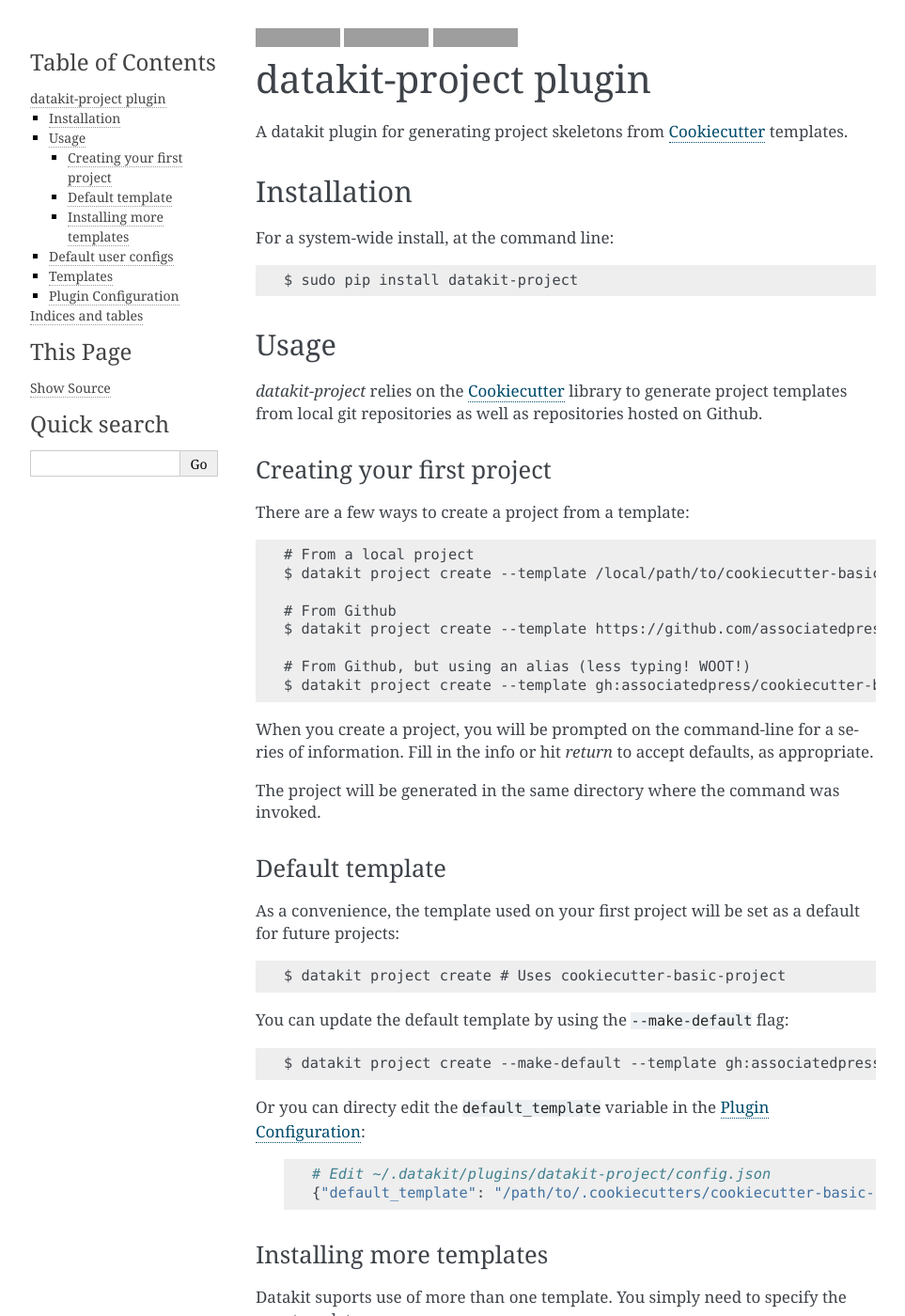
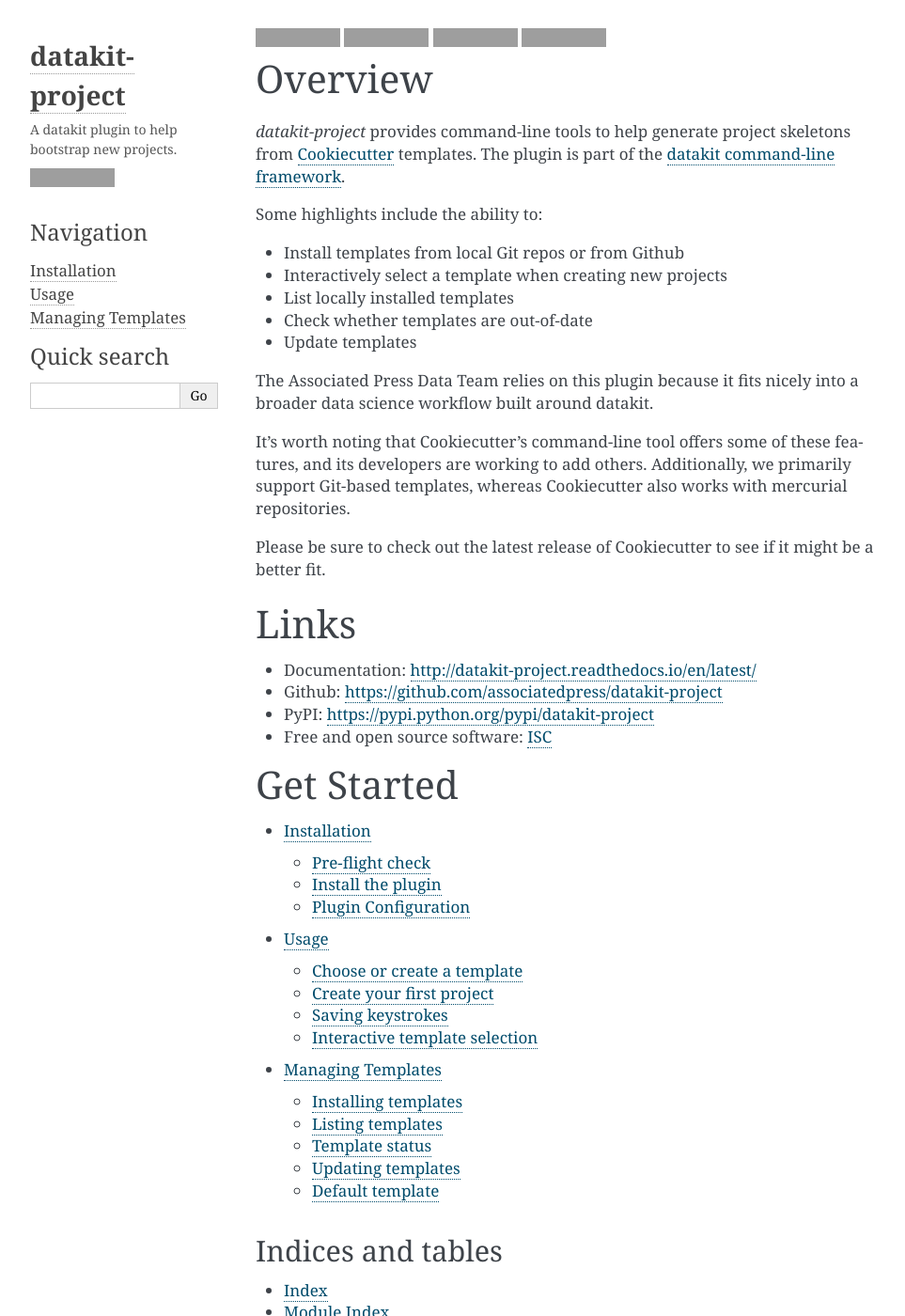
Before and after one commit to associatedpress/datakit-project, a Sphinx documentation site: the page built from docs/index.rst, in a window 1280 px wide and 1400 px high. Shown: the whole window at 94% size, without its empty margins (148-1111 px from the left). Built offline with Sphinx 7.4.7, drawn with Linux system fonts in a browser that asks for light colours; some of the changed text lies outside the part shown; grey boxes are pictures that could not be loaded.

Commit message:
Update docs to reflect v0.3.0 changes and sphinx configs #19

```diff
--- a/README.rst
+++ b/README.rst
@@ -1,6 +1,8 @@
 .. image:: https://img.shields.io/pypi/v/datakit-project.svg
-        :target: https://pypi.python.org/pypi/datakit-project
+    :target: https://pypi.python.org/pypi/datakit-project
 
+.. image:: https://img.shields.io/pypi/pyversions/datakit-project.svg
+    :target: https://pypi.python.org/pypi/datakit-project
 
 .. image:: https://img.shields.io/travis/associatedpress/datakit-project.svg
     :target: https://travis-ci.org/associatedpress/datakit-project
@@ -10,121 +12,29 @@
     :target: http://datakit-project.readthedocs.io/en/latest/
     :alt: Documentation Status
 
-===============================
-datakit-project plugin
-===============================
+Overview
+========
 
-A datakit plugin for generating project skeletons from Cookiecutter_ templates.
+`datakit-project` provides command-line tools to help generate project skeletons from Cookiecutter_ templates.
+The plugin is part of the `datakit command-line framework`_.
 
-Installation
-============
+Some highlights include the ability to:
 
-For a system-wide install, at the command line::
+* Install templates from local Git repos or from Github
+* Interactively select a template when creating new projects
+* List locally installed templates
+* Check whether templates are out-of-date
+* Update templates
 
-    $ sudo pip install datakit-project
+The Associated Press Data Team relies on this plugin because it fits nicely into a
+broader data science workflow built around datakit.
 
-Usage
-=====
+It's worth noting that Cookiecutter's command-line tool offers some of these features, and its developers
+are working to add others. Additionally, we primarily support Git-based templates,
+whereas Cookiecutter also works with mercurial repositories.
 
-`datakit-project` relies on the Cookiecutter_ library to generate project
-templates from local git repositories as well as repositories hosted on Github.
-
-Creating your first project
-~~~~~~~~~~~~~~~~~~~~~~~~~~~
-There are a few ways to create a project from a template::
-
-    # From a local project
-    $ datakit project create --template /local/path/to/cookiecutter-basic-project
-
-    # From Github
-    $ datakit project create --template https://github.com/associatedpress/cookiecutter-basic-project.git
-
-    # From Github, but using an alias (less typing! WOOT!)
-    $ datakit project create --template gh:associatedpress/cookiecutter-basic-project
-
-When you create a project, you will be prompted on the command-line for a series
-of information. Fill in the info or hit *return* to accept defaults, as appropriate.
-
-The project will be generated in the same directory where the command was invoked.
-
-
-.. _default-template:
-
-Default template
-~~~~~~~~~~~~~~~~
-
-As a convenience, the template used on your first project will be set as a
-default for future projects::
-
-    $ datakit project create # Uses cookiecutter-basic-project
-
-You can update the default template by using the ``--make-default`` flag::
-
-    $ datakit project create --make-default --template gh:associatedpress/cookiecutter-some-other-project
-
-Or you can directy edit the ``default_template`` variable in the :ref:`plugin-configuration`:
-
-  .. code::
-
-    # Edit ~/.datakit/plugins/datakit-project/config.json
-    {"default_template": "/path/to/.cookiecutters/cookiecutter-basic-project"}
-
-
-Installing more templates
-~~~~~~~~~~~~~~~~~~~~~~~~~
-
-Datakit suports use of more than one template. You simply need to specify the new template::
-
-    $ datakit project create --template gh:associatedpress/cookiecutter-some-other-project
-
-Once installed locally, you can save a few key strokes::
-
-    # Here, we drop the Github alias and organization
-    $ datakit project create --template cookiecutter-some-other-project
-
-Or save yourself even more typing and make it the default template::
-
-    $ datakit project create --make-default --template cookiecutter-some-other-project
-
-See :ref:`default-template` for more details on updating the default template.
-
-
-Default user configs
-====================
-
-Save yourself even more typing -- picking up on a theme here? -- by creating a
-user configuration file with your email and full name.
-
-These values will be used as defaults whenever you create a new project.
-
-These configs should be stored in a `cookiecutter user configuration file`_ located
-at ``~/.cookiecutterrc``.
-
-Add and customize the below settings to the config file:
-
-  .. code::
-
-    default_context:
-        full_name: <Firstname Lastname>
-        email: <your email>
-
-**This is a YAML-format file, so pay close attention to formatting!**
-In particular, note the single space after the ``full_name`` and ``email``
-settings.
-
-
-Templates
-=========
-
-Datakit stores new templates in the standard Cookiecutter_ location: ``~/.cookiecutters``.
-
-
-.. _plugin-configuration:
-
-Plugin Configuration
-====================
-
-By default, `datakit-project` stores its configurations in ``~/.datakit/plugins/datakit-project/config.json``.
+Please be sure to check out the latest release of Cookiecutter to see
+if it might be a better fit.
 
 .. _Cookiecutter: https://cookiecutter.readthedocs.io/en/latest/
-.. _cookiecutter user configuration file: https://cookiecutter.readthedocs.io/en/latest/advanced/user_config.html
+.. _datakit command-line framework: https://datakit-core.readthedocs.io/en/latest/readme.html
--- a/docs/conf.py
+++ b/docs/conf.py
@@ -52,7 +52,7 @@
 master_doc = 'index'
 
 # General information about the project.
-project = u'datakit-project plugin'
+project = u'datakit-project'
 copyright = u'2016, Serdar Tumgoren'
 
 # The version info for the project you're documenting, acts as replacement
@@ -113,7 +113,13 @@
 # Theme options are theme-specific and customize the look and feel of a
 # theme further.  For a list of options available for each theme, see the
 # documentation.
-#html_theme_options = {}
+html_theme_options = {
+    'github_user': 'associatedpress',
+    'github_repo': 'datakit-project',
+    'github_button': True,
+    'fixed_sidebar': True,
+    'description': 'A datakit plugin to help bootstrap new projects.'
+}
 
 # Add any paths that contain custom themes here, relative to this directory.
 #html_theme_path = []
@@ -150,7 +156,14 @@
 #html_use_smartypants = True
 
 # Custom sidebar templates, maps document names to template names.
-#html_sidebars = {}
+html_sidebars = {
+    '**': [
+        'about.html',
+        'navigation.html',
+        'relations.html',
+        'searchbox.html',
+    ]
+}
 
 # Additional templates that should be rendered to pages, maps page names
 # to template names.
--- a/docs/index.rst
+++ b/docs/index.rst
@@ -1,6 +1,24 @@
 .. datakit-project documentation master file
 
 .. include:: ../README.rst
+
+Links
+=====
+
+* Documentation: http://datakit-project.readthedocs.io/en/latest/
+* Github: https://github.com/associatedpress/datakit-project
+* PyPI: https://pypi.python.org/pypi/datakit-project
+* Free and open source software: `ISC`_
+
+.. _ISC: https://github.com/associatedpress/datakit-project/blob/master/LICENSE
+
+Get Started
+===========
+
+.. toctree::
+   install
+   usage
+   templates
 
 ==================
 Indices and tables
--- /dev/null
+++ b/docs/templates.rst
@@ -0,0 +1,71 @@
+Managing Templates
+==================
+
+Datakit stores new templates in the standard Cookiecutter_ location: ``~/.cookiecutters``.
+
+
+Installing templates
+~~~~~~~~~~~~~~~~~~~~
+
+Datakit suports use of more than one template. You simply need to specify the new template
+when creating a new project::
+
+    $ datakit project create --template gh:associatedpress/cookiecutter-some-other-project
+
+The above command will install the template locally, so it can be used in future projects.
+
+See :ref:`saving-keystrokes` and :ref:`interactive-template-selection` for details on using locally
+installed templates.
+
+
+.. _templates-command:
+
+Listing templates
+~~~~~~~~~~~~~~~~~
+
+To view all templates installed locally, use the below command::
+
+   $ datakit project templates
+
+
+Template status
+~~~~~~~~~~~~~~~
+
+Templates installed from Github may get new features and bugfixes over time. To quickly check
+if a locally installed template is out-of-date, use the following command::
+
+   $ datakit project templates --status
+
+Updating templates
+~~~~~~~~~~~~~~~~~~
+
+To fetch the latest changes for locally installed templates, use the following command::
+
+   $ datakit project templates update
+
+
+.. _default-template:
+
+Default template
+~~~~~~~~~~~~~~~~
+
+As a convenience, the first template you install (see :ref:`create-your-first-project`) will be
+set as the default for future projects. This allows you to skip specifying a
+template on subsequent projects::
+
+    $ datakit project create
+
+You can update the default template by using the ``--make-default`` flag::
+
+    $ datakit project create --make-default --template gh:associatedpress/cookiecutter-some-other-project
+
+Or you can directy edit the ``default_template`` variable in the :ref:`plugin-configuration`:
+
+  .. code::
+
+    # Edit ~/.datakit/plugins/datakit-project/config.json
+    {"default_template": "/path/to/.cookiecutters/cookiecutter-basic-project"}
+
+
+.. _Cookiecutter: https://cookiecutter.readthedocs.io/en/latest/
+.. _many Cookiecutters: https://cookiecutter.readthedocs.io/en/latest/readme.html#available-cookiecutters
--- /dev/null
+++ b/docs/usage.rst
@@ -0,0 +1,74 @@
+Usage
+=====
+
+Choose or create a template
+~~~~~~~~~~~~~~~~~~~~~~~~~~~
+
+`datakit-project` relies on the Cookiecutter_ library to generate project
+templates from local git repositories as well as repositories hosted on Github.
+
+You can `create your own Cookiecutter template`_ or use and adapt one of the `many Cookiecutters`_
+created by the open source community.
+
+.. _create-your-first-project:
+
+Create your first project
+~~~~~~~~~~~~~~~~~~~~~~~~~
+
+Once you've created or chosen a Cookiecutter template, you're ready to create a
+project using this library.
+
+There are a few ways to create a project from a template::
+
+    # From a local project
+    $ datakit project create --template /local/path/to/cookiecutter-basic-project
+
+    # From Github
+    $ datakit project create --template https://github.com/associatedpress/cookiecutter-basic-project.git
+
+    # From Github, but using an alias (less typing! WOOT!)
+    $ datakit project create --template gh:associatedpress/cookiecutter-basic-project
+
+When you create a project, you will be prompted on the command-line for a series
+of information. Fill in the info or hit *return* to accept defaults, as appropriate.
+
+The project will be generated in the same directory where the command was invoked.
+
+
+.. _saving-keystrokes:
+
+Saving keystrokes
+~~~~~~~~~~~~~~~~~
+
+Once you've installed one or more templates, creating new projects using those templates becomes
+even easier.
+
+The simplest method involves invoking ``create`` without any flags. This will automatically invoke the
+the :ref:`default-template`::
+
+   $ datakit project create
+
+.. note:: See the :ref:`default-template` docs to learn how to change the default template.
+
+You can also create new projects by specifying the name of a template, *without having to reference
+the Github URL or full path* to a local repo::
+
+    $ datakit project create --template cookiecutter-some-other-project
+
+To get a refresher on which templates are installed, use the command for :ref:`templates-command`::
+
+   $ datakit project templates
+
+.. _interactive-template-selection:
+
+Interactive template selection
+~~~~~~~~~~~~~~~~~~~~~~~~~~~~~~
+
+Users with multiple templates installed can interactively choose a template for a new project:
+
+.. image:: _static/img/project-create-interactive.png
+
+
+.. _Cookiecutter: https://cookiecutter.readthedocs.io/en/latest/
+.. _create your own Cookiecutter template: https://cookiecutter.readthedocs.io/en/latest/first_steps.html
+.. _many Cookiecutters: https://cookiecutter.readthedocs.io/en/latest/readme.html#available-cookiecutters
```
Also changed, not shown: docs/install.rst (added, +36 -0 lines), docs/_static/img/project-create-interactive.png (added).
